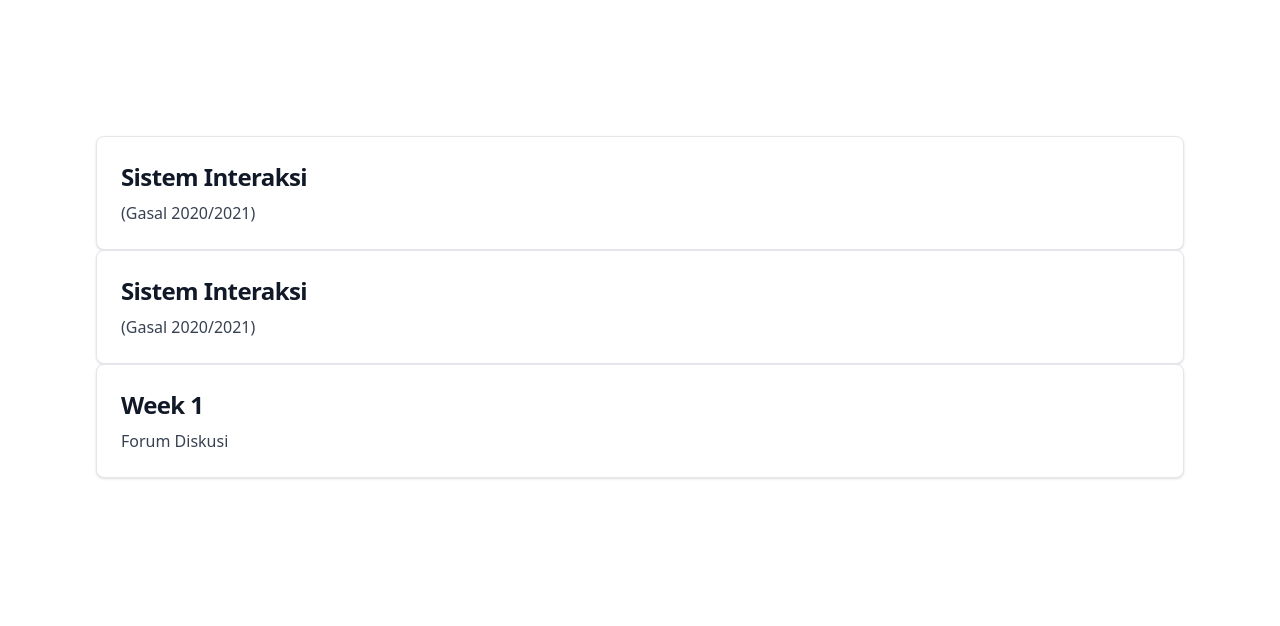
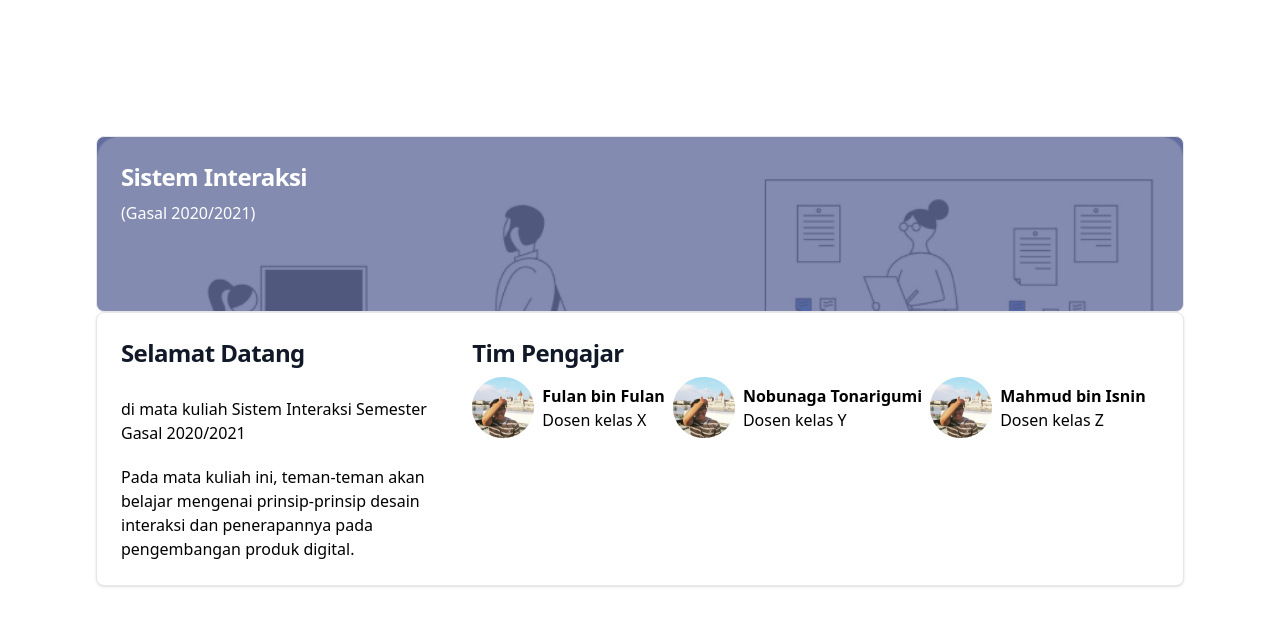
Before and after one commit to diskuskuy/diskuskuy-fe, a Next.js app: page / in a window 1280 px wide. Shown: the top 626 px of the page. Built offline with nearby package versions, Linux system fonts and the light colour scheme.

Commit message:
add header component in homepage

```diff
--- /dev/null
+++ b/src/components/DosenInfo.js
@@ -0,0 +1,13 @@
+export default function DosenInfo({photoUrl, name, teachingClass}) {
+  return (
+    <div className='flex flex-row items-center gap-2'>
+        <div className='rounded-full'>
+            <img src={photoUrl} />
+        </div>
+        <div className='flex flex-col'>
+            <p className='font-bold'>{name}</p>
+            <p>Dosen kelas {teachingClass}</p>
+        </div>
+    </div>
+  )
+}
--- a/src/pages/index.js
+++ b/src/pages/index.js
@@ -2,8 +2,31 @@ import Head from 'next/head'
 import Image from 'next/image'
 import { Inter } from 'next/font/google'
 import styles from '@/styles/Home.module.css'
+import DosenInfo from '@/components/DosenInfo'
 
-const inter = Inter({ subsets: ['latin'] })
+const dosenInfoDummy = [
+  {
+    'name': 'Fulan bin Fulan',
+    'teachingClass': 'X',
+    'photoUrl': '/teacher-img.png'
+  },
+  {
+    'name': 'Nobunaga Tonarigumi',
+    'teachingClass': 'Y',
+    'photoUrl': '/teacher-img.png'
+  },
+  {
+    'name': 'Mahmud bin Isnin',
+    'teachingClass': 'Z',
+    'photoUrl': '/teacher-img.png'
+  },
+];
+
+const courseName = 'Sistem Interaksi';
+
+const term = 'Gasal 2020/2021';
+
+const courseDescription = 'Pada mata kuliah ini, teman-teman akan belajar mengenai prinsip-prinsip desain interaksi dan penerapannya pada pengembangan produk digital.'
 
 export default function Home() {
   return (
@@ -17,34 +40,45 @@ export default function Home() {
       <main className={styles.main}>
       <div className="container pt-10">
         <div
-          className="block p-6 bg-white border border-gray-200 rounded-lg shadow dark:bg-gray-800 dark:border-gray-700 dark:hover:bg-gray-700"
+          className="block p-6 h-44 bg-cover bg-[url('/header.png')] bg-[#646E9E] border border-gray-200 rounded-lg text-white"
         >
-          <h5 className="mb-2 text-2xl font-bold tracking-tight text-gray-900 dark:text-white">
-            Sistem Interaksi
+          <h5 className="mb-2 text-2xl font-bold tracking-tight">
+            {courseName}
           </h5>
-          <p className="font-normal text-gray-700 dark:text-gray-400">
-            (Gasal 2020/2021)
+          <p className="font-normal">
+            ({term})
           </p>
         </div>
         <div
           className="block p-6 bg-white border border-gray-200 rounded-lg shadow dark:bg-gray-800 dark:border-gray-700 dark:hover:bg-gray-700"
         >
-          <h5 className="mb-2 text-2xl font-bold tracking-tight text-gray-900 dark:text-white">
-            Sistem Interaksi
-          </h5>
-          <p className="font-normal text-gray-700 dark:text-gray-400">
-            (Gasal 2020/2021)
-          </p>
-        </div>
-        <div
-          className="block p-6 bg-white border border-gray-200 rounded-lg shadow dark:bg-gray-800 dark:border-gray-700 dark:hover:bg-gray-700"
-        >
-          <h6 className="mb-2 text-2xl font-bold tracking-tight text-gray-900 dark:text-white">
-            Week 1
-          </h6>
-          <p className="font-normal text-gray-700 dark:text-gray-400">
-            Forum Diskusi
-          </p>
+          <div className='flex flex-row gap-2'>
+            <div className='basis-1/3 flex flex-col gap-5'>
+              <h5 className="mb-2 text-2xl font-bold tracking-tight text-gray-900 dark:text-white">
+                Selamat Datang
+              </h5>
+              <p>
+                di mata kuliah {courseName} Semester {term}
+              </p>
+              <p>
+                {courseDescription}
+              </p>
+            </div>
+            <div className='basis-2/3'>
+              <h5 className="mb-2 text-2xl font-bold tracking-tight text-gray-900 dark:text-white">
+                Tim Pengajar
+              </h5>
+              <div className='flex flex-row flex-wrap gap-2'>
+                {dosenInfoDummy.map((object, i) =>
+                  <DosenInfo
+                    photoUrl={object.photoUrl}
+                    name={object.name}
+                    teachingClass={object.teachingClass}
+                  />
+                )}
+              </div>
+            </div>
+          </div>
         </div>
       </div>
       </main>
```
Also changed, not shown: public/header.png (added), public/teacher-img.png (added).
